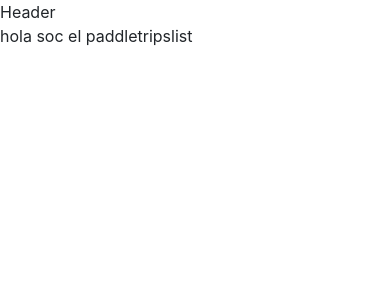
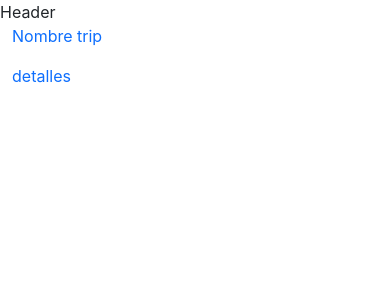
Before and after one commit to adaldin/sup-people, a React (Create React App) app: page / in a window 390 px wide. Shown: the top 300 px of the page. Built offline with nearby package versions, Linux system fonts and the light colour scheme.

Commit message:
Components list,item,detail created in responsive bootstrap grid

```diff
--- a/src/components/paddleTripDetail/PaddleTripDetail.js
+++ b/src/components/paddleTripDetail/PaddleTripDetail.js
@@ -1,4 +1,4 @@
 function PaddleTripDetail() {
-  return <div>detalle paddleTrip</div>;
+  return <div>página detalle paddleTrip</div>;
 }
 export default PaddleTripDetail;
--- /dev/null
+++ b/src/components/paddleTripsItem/PaddleTripsItem.js
@@ -0,0 +1,15 @@
+import Col from "react-bootstrap/Col";
+function PaddleTripsItem() {
+  return (
+    <>
+      <Col>
+        <p>Nombre trip</p>
+      </Col>
+      <Col>
+        <p>detalles</p>
+      </Col>
+    </>
+  );
+}
+
+export default PaddleTripsItem;
--- a/src/components/paddletripsList/PaddletripsList.js
+++ b/src/components/paddletripsList/PaddletripsList.js
@@ -1,10 +1,14 @@
-import { useContext } from "react";
-import { PaddleTripsContext } from "../../context/PaddleTripsContext";
+import { Link } from "react-router-dom";
+import Row from "react-bootstrap/Row";
+import PaddleTripsItem from "../paddleTripsItem/PaddleTripsItem";
 
 function PaddleTripsList() {
-  const context = useContext(PaddleTripsContext);
-  console.log(context);
-
-  return <div>hola soc el paddletripslist</div>;
+  return (
+    <Row>
+      <Link to={"/id"} className="text-decoration-none">
+        <PaddleTripsItem />
+      </Link>
+    </Row>
+  );
 }
 export default PaddleTripsList;
--- a/src/context/PaddleTripsContext.js
+++ b/src/context/PaddleTripsContext.js
@@ -6,7 +6,6 @@ export const PaddleTripsContext = createContext();
 // Provider
 export const PaddleTripsProvider = ({ children }) => {
   const [paddletrips, setPaddleTrip] = useState([]);
-
   return (
     <PaddleTripsContext.Provider value={{ paddletrips, setPaddleTrip }}>
       {children}
--- a/src/pages/Home.js
+++ b/src/pages/Home.js
@@ -1,10 +1,10 @@
 import PaddleTripsList from "../components/paddletripsList/PaddletripsList";
-
+import Container from "react-bootstrap/Container";
 function Home() {
   return (
-    <div>
+    <Container>
       <PaddleTripsList />
-    </div>
+    </Container>
   );
 }
 export default Home;
```
